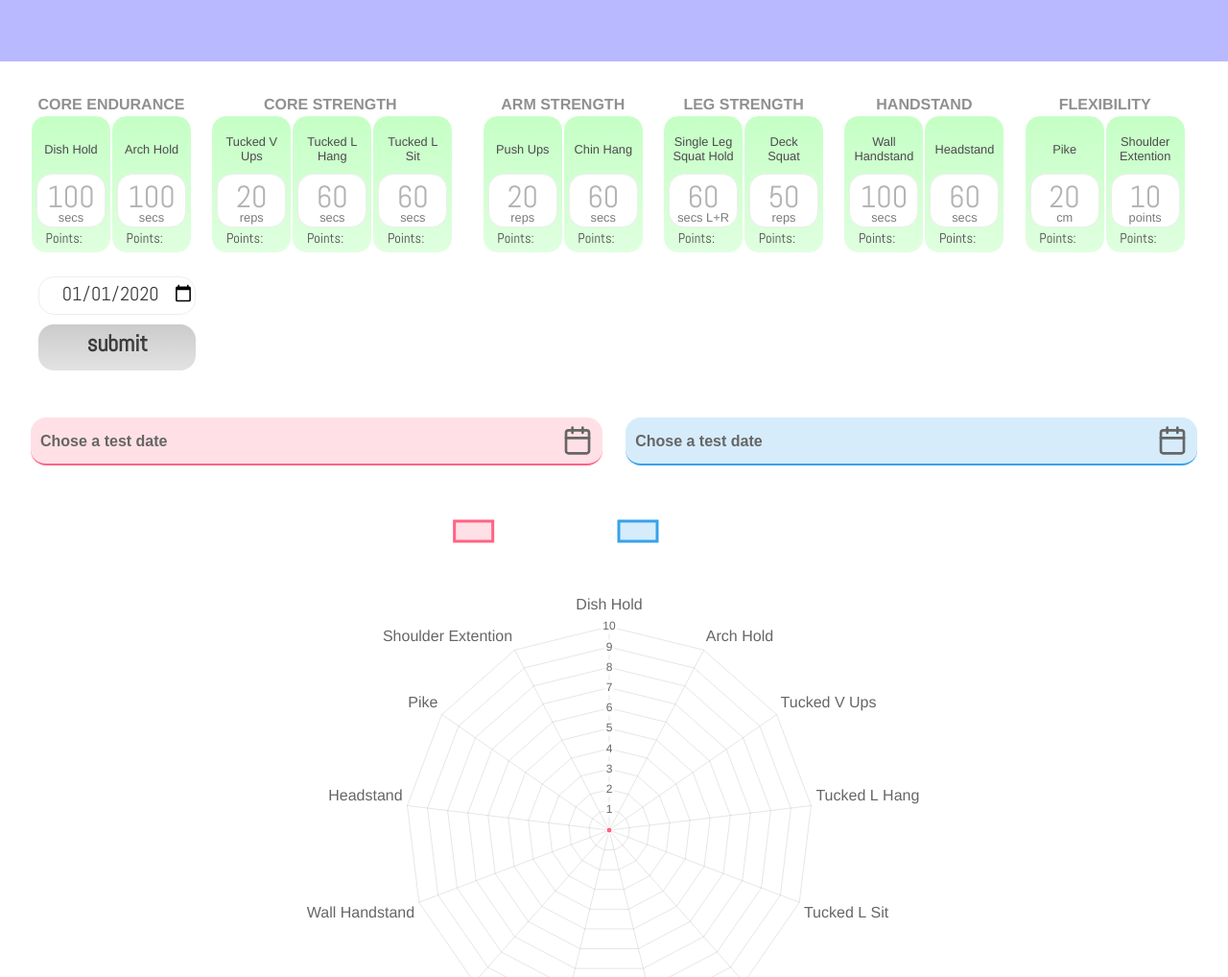
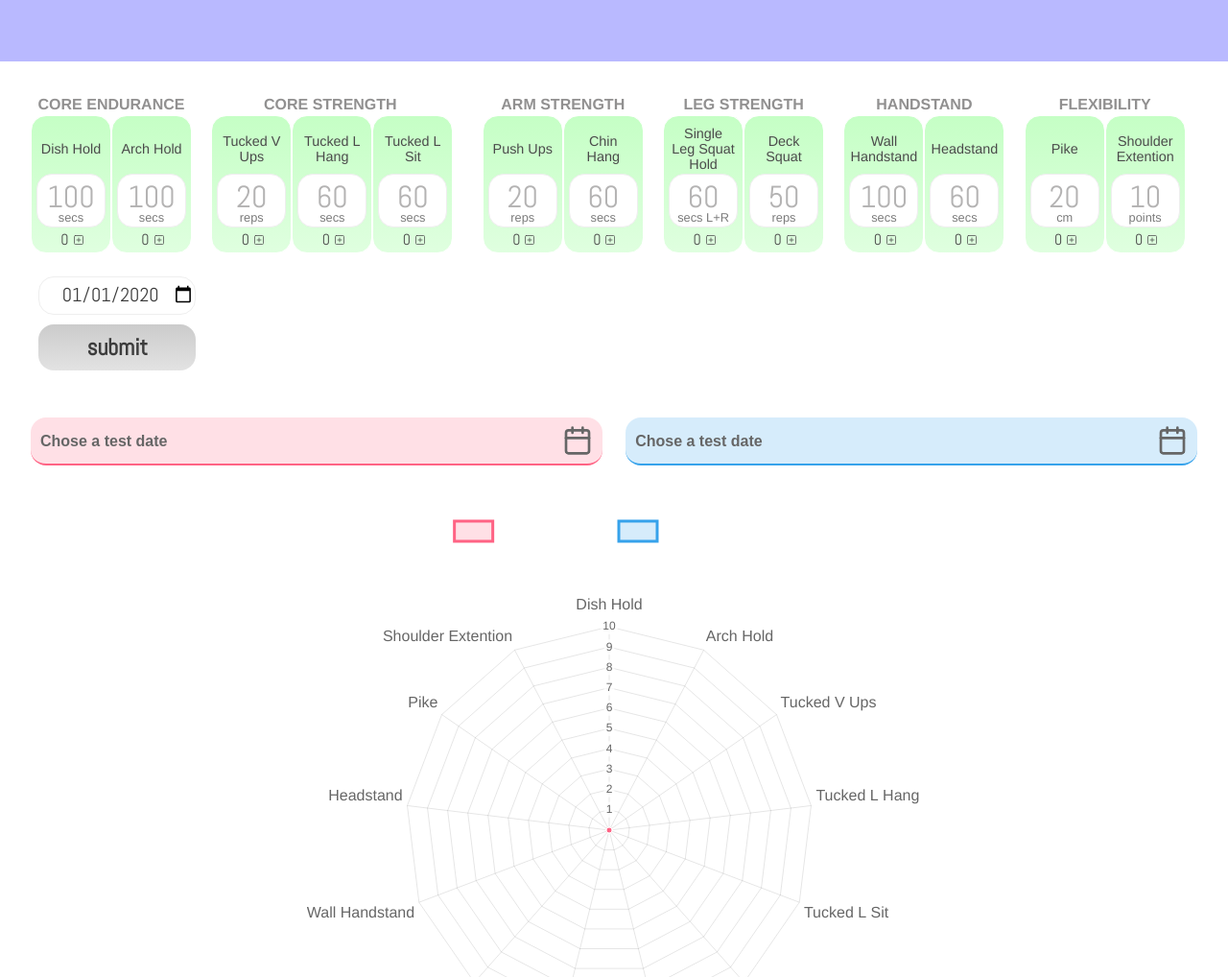
Before and after one commit to Cyber-Spud/gymnastics, a plain HTML site: page index.html in a window 1280 px wide. Shown: the top 1018 px of the page at 96% size. Drawn offline with Linux system fonts and the light colour scheme.

Commit message:
Minor aesthetic alterations and form point tally

```diff
--- a/shared.js
+++ b/shared.js
@@ -138,6 +138,7 @@ for (let l = 0; l < inputContainer.length; l++) {
   let input = document.createElement('input');
   let p = document.createElement('p');
   let label = document.createElement('label');
+  let svgDiv = document.createElement('div')
   let pPoints = document.createElement('p')
 
   p.innerHTML = beginnerProfileTestArray[l].scoreMeasure;
@@ -152,19 +153,26 @@ for (let l = 0; l < inputContainer.length; l++) {
   input.required = "required";
   input.inputMode = "numeric"
   input.type = "text";
-  // input.pattern="[0-9]*"
+  input.pattern="[0-9]*"
 
   input.addEventListener('change', () => {
-    const score = input.valueAsNumber;
-    const points = Math.floor(score / input.max * 10);
-    if (points >= 0 && points <= 10) {
-      pointsParagraph[l].innerHTML = "Points: " + points;
-      pointsParagraph[l].valueAsNumber = points;
-    }
+    const score = parseInt(input.value);
+    console.log(score)
+    let points = Math.floor(score / input.max * 10);
+    if (points < 0) points = 0;
+    else if (points > 10) points = 10;
+
+    pointsParagraph[l].innerHTML = points;
+    pointsParagraph[l].valueAsNumber = points;
   });
 
-  pPoints.innerHTML = "Points: "
-  pPoints.className = "points"
+  svgDiv.className = "points-icon__container";
+  svgDiv.innerHTML = (`<svg xmlns="http://www.w3.org/2000/svg" width="12" height="12" viewBox="0 0 24 24" fill="none" stroke="currentColor" stroke-width="1.5" stroke-linecap="round" stroke-linejoin="round" class="feather feather-plus-square"><rect x="3" y="3" width="18" height="18" rx="2" ry="2"></rect><line x1="12" y1="8" x2="12" y2="16"></line><line x1="8" y1="12" x2="16" y2="12"></line></svg>`);
+
+  console.log(svgDiv.class);
+
+  pPoints.innerHTML = "0";
+  pPoints.className = "points";
 
   label.for = input.id;
   label.innerHTML = beginnerProfileTestArray[l].text;
@@ -172,6 +180,7 @@ for (let l = 0; l < inputContainer.length; l++) {
   inputContainer[l].prepend(label);
   inputContainerDataEntry[l].append(input);
   inputContainerDataEntry[l].append(p);
+  inputContainerDataEntry[l].append(svgDiv);
   inputContainerDataEntry[l].append(pPoints);
 }
 
--- a/style.css
+++ b/style.css
@@ -179,8 +179,7 @@ input:focus {
     text-align: center;
     margin: auto 0;
     font-family: 'Helvetica Neue', 'Helvetica', 'Arial', sans-serif;
-    font-weight: 500;
-    font-size: 0.8rem;
+    font-size: 0.9rem;
     color:rgb(75, 75, 75);
 }
 
@@ -206,11 +205,20 @@ input:focus {
 
 .points {
     position: absolute;
-    bottom: -1.5rem;
-    left: 0.6rem;
+    bottom: -1.8rem;
+    left: 1.1rem;
     font-family: 'Abel', sans-serif;
-    font-size: 0.9rem;
+    font-size: 1rem;
     color:rgb(75, 75, 75);
+    text-align: right;
+    width: 1rem;
+}
+
+.points-icon__container {
+    position: absolute;
+    color:rgb(75, 75, 75);
+    bottom: -0.8rem;
+    right: 1.4rem;
 }
 
 .input-container__final {
@@ -243,7 +251,7 @@ input:focus {
     font-size: 1.25rem;
     width: 100%;
     padding-left: 25px;
-    padding-top: 5px;
+    padding-top: 8px;
 }
 
 @media all and (-webkit-min-device-pixel-ratio:0) and (min-resolution: .001dpcm) {
@@ -261,6 +269,7 @@ input:focus {
     /* padding: 8px 5px 5px 15px; */
     text-align: center;
     border: none;
+    padding-top: 8px;
 }
 
 #input-container-half__submit:focus {
```
Also changed, not shown: index.html (+13 -25 lines).
